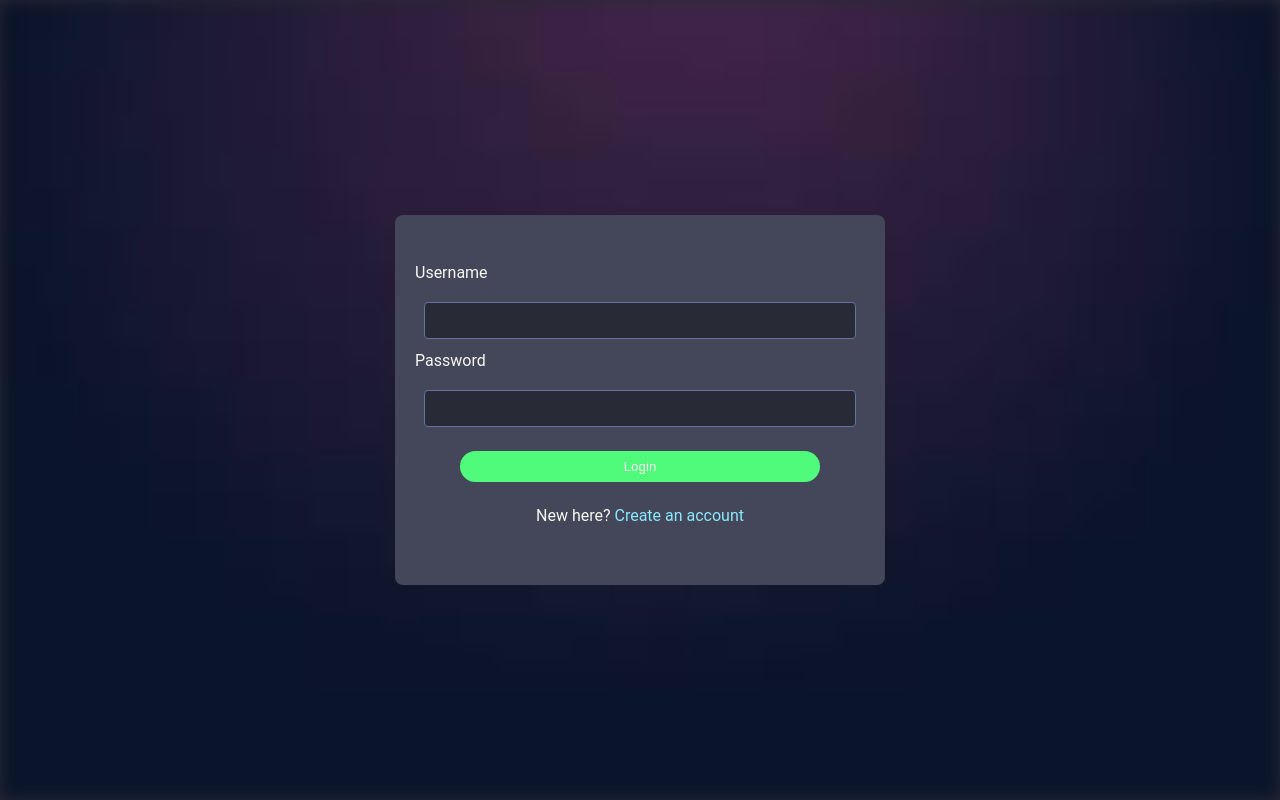
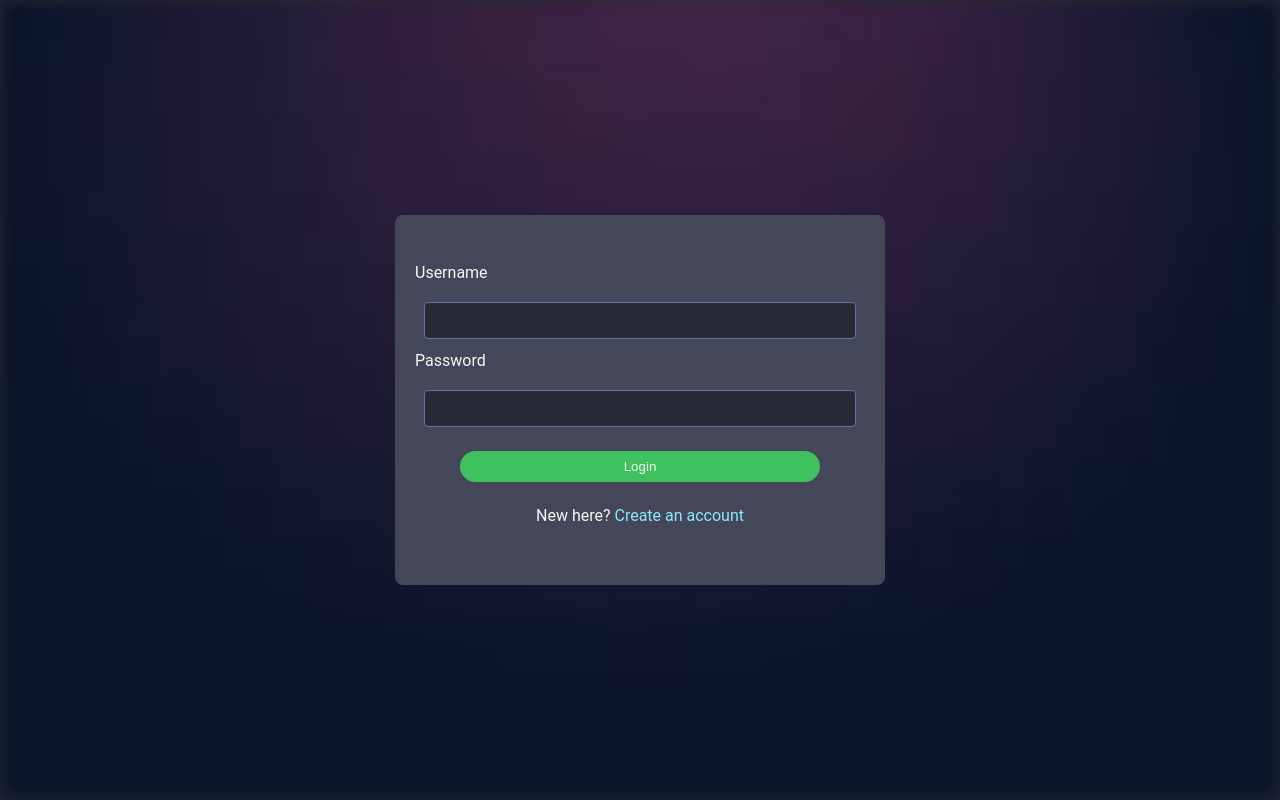
Before and after one commit to zanz1n/ws-messaging-example, a React (Vite) app in the folder packages/client/: page /login in a window 1280 px wide. Built offline with nearby package versions, Linux system fonts and the light colour scheme.

Commit message:
update colors

```diff
--- a/packages/client/src/index.css
+++ b/packages/client/src/index.css
@@ -5,8 +5,8 @@
   --comment: #6272a4;
   --cyan: #8be9fd;
   --cyan-hover: #6cb9ca;
-  --green: #50fa7b;
-  --green-hover: #46da6b;
+  --green: #3ec25f;
+  --green-hover: #32a34e;
   --orange: #ffb86c;
   --pink: #ff79c6;
   --purple: #bd93f9;
```
